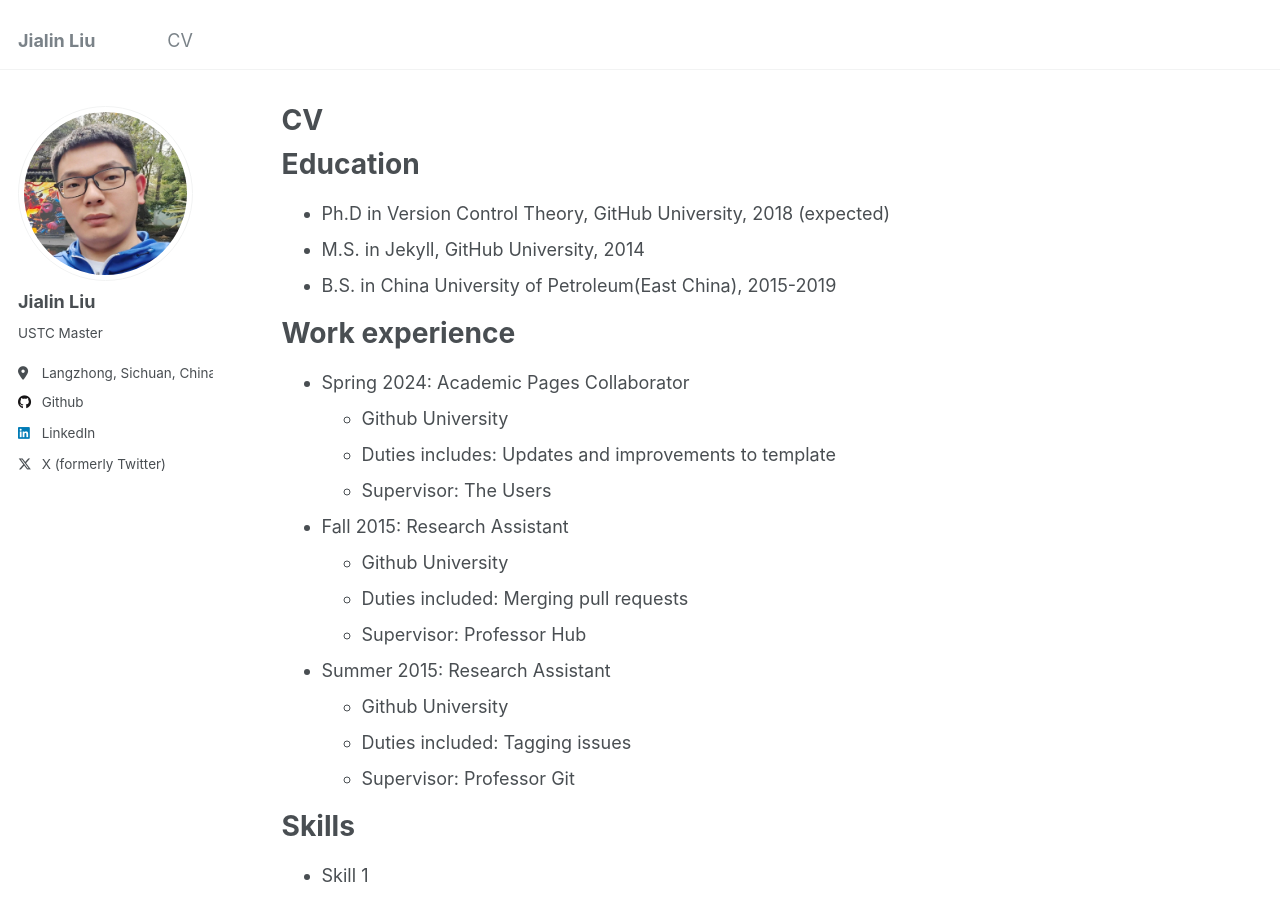
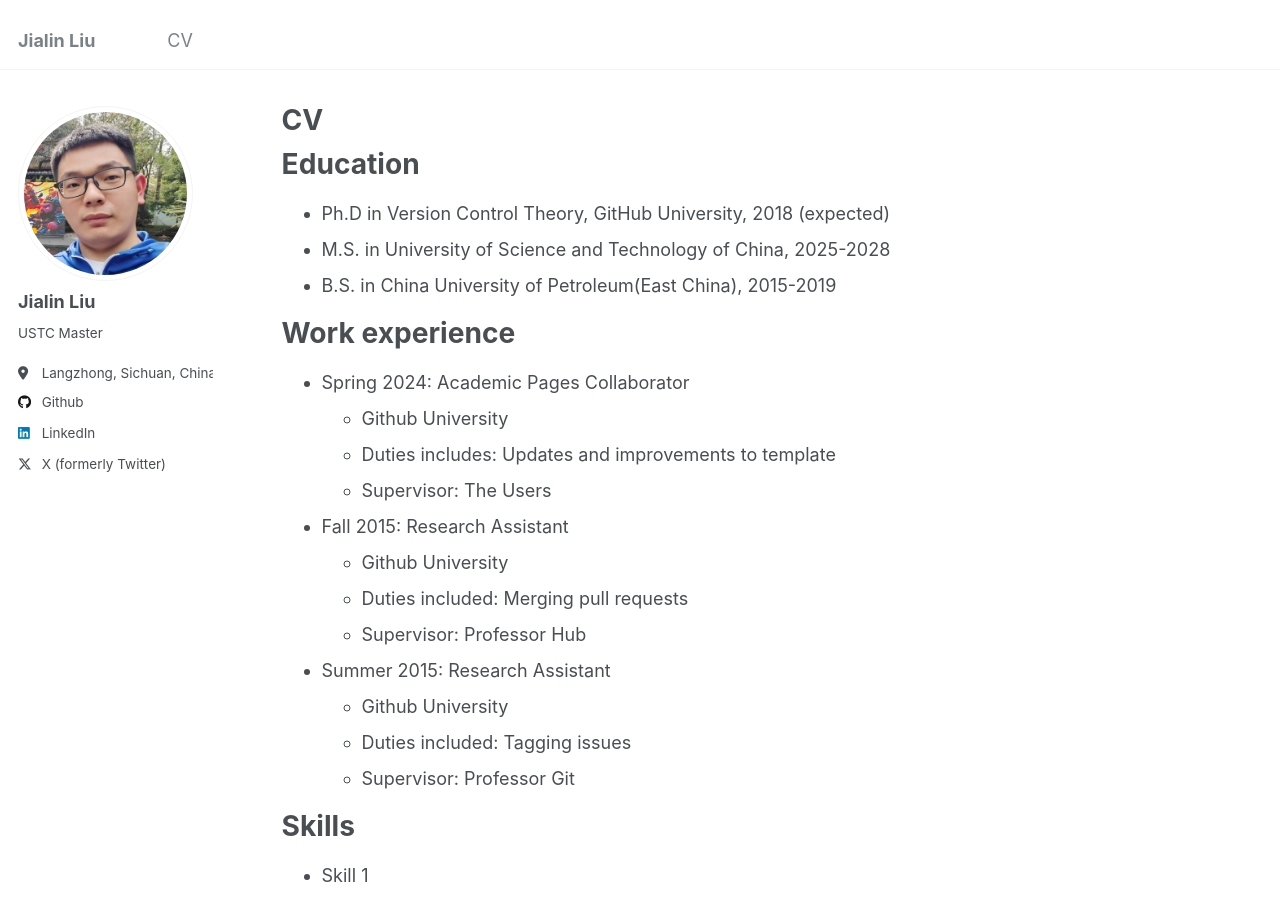
Before and after one commit to jialinliu0817/jialinliu0817.github.io, a Jekyll site: the page built from _pages/cv.md, in a window 1280 px wide and 900 px high. Built offline with Jekyll 4.4.1, drawn with Linux system fonts in a browser that asks for light colours.

Commit message:
Update cv.md

```diff
--- a/_pages/cv.md
+++ b/_pages/cv.md
@@ -12,7 +12,7 @@ redirect_from:
 Education
 ======
 * Ph.D in Version Control Theory, GitHub University, 2018 (expected)
-* M.S. in Jekyll, GitHub University, 2014
+* M.S. in University of Science and Technology of China, 2025-2028
 * B.S. in China University of Petroleum(East China), 2015-2019
 
 Work experience
```
